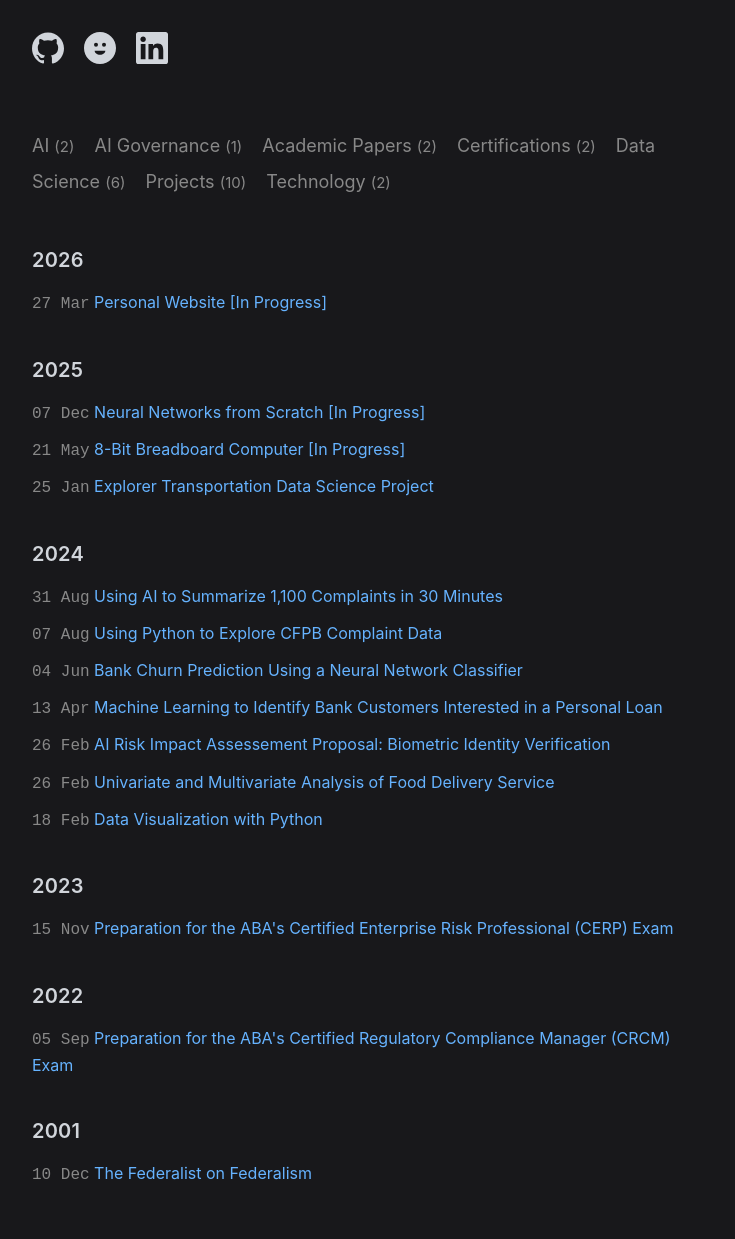
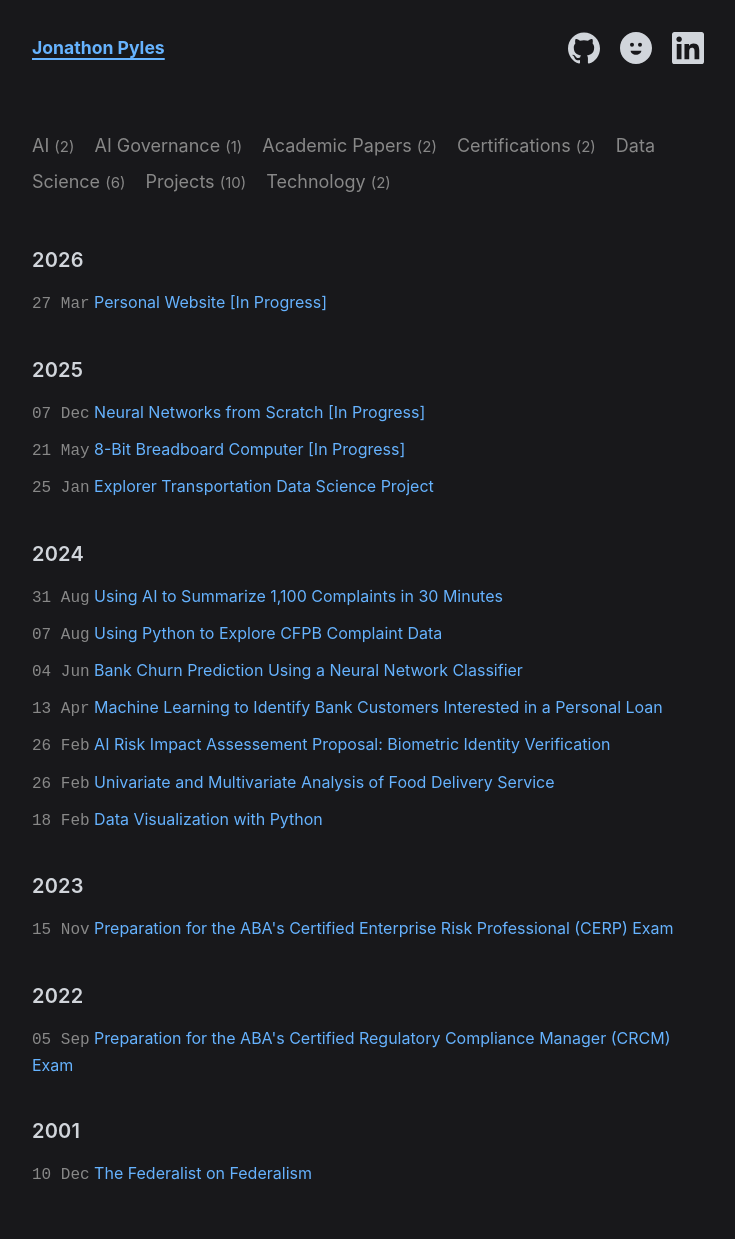
Before and after one commit to JNPyles/JNPyles.github.io, a Jekyll site: the page built from index.html, in a window 1280 px wide. Shown: the whole page, without its empty margins (272-1007 px from the left). Built offline with Jekyll 4.4.1, drawn with Linux system fonts in a browser that asks for light colours; nearby versions of some CDN libraries.

Commit message:
Update default.html

```diff
--- a/_layouts/default.html
+++ b/_layouts/default.html
@@ -12,14 +12,14 @@
 </head>
 <body>
     <nav class="site-nav">
-        <!-- <div class="nav-links">
+        <div class="nav-links">
             <a href="/" class="{% if page.url == '/' or page.url == '/index.html' %}active{% endif %}">
                 <b>{{ site.title }}</b>
             </a>
-            <a href="/about/" class="{% if page.url contains '/about/' %}active{% endif %}">
+            <!-- <a href="/about/" class="{% if page.url contains '/about/' %}active{% endif %}">
                 About
-            </a>
-        </div> -->
+            </a> -->
+        </div>
         <div class="nav-icons">
             <a href="https://github.com/JNPyles" target="_blank" aria-label="GitHub">
                 <svg viewBox="0 0 24 24" xmlns="http://www.w3.org/2000/svg">
```
